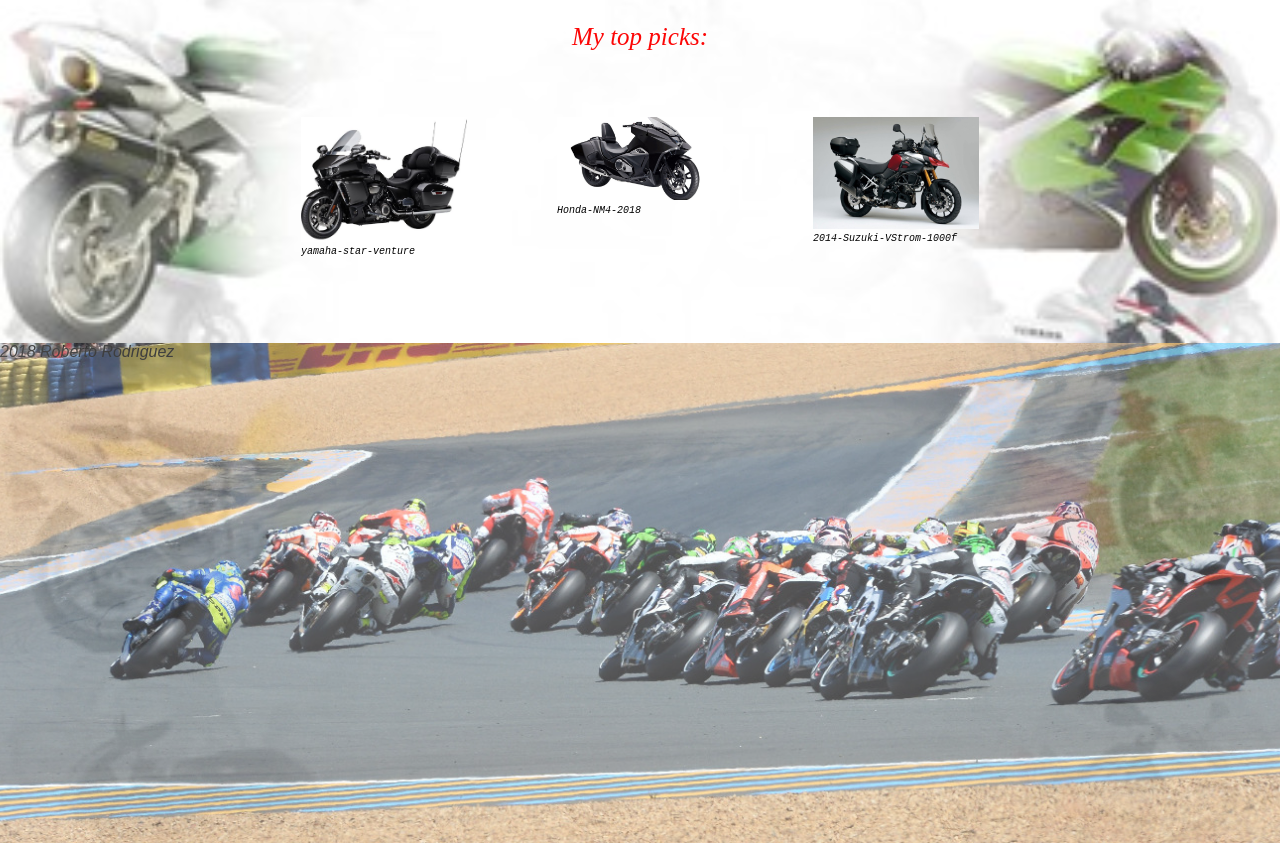
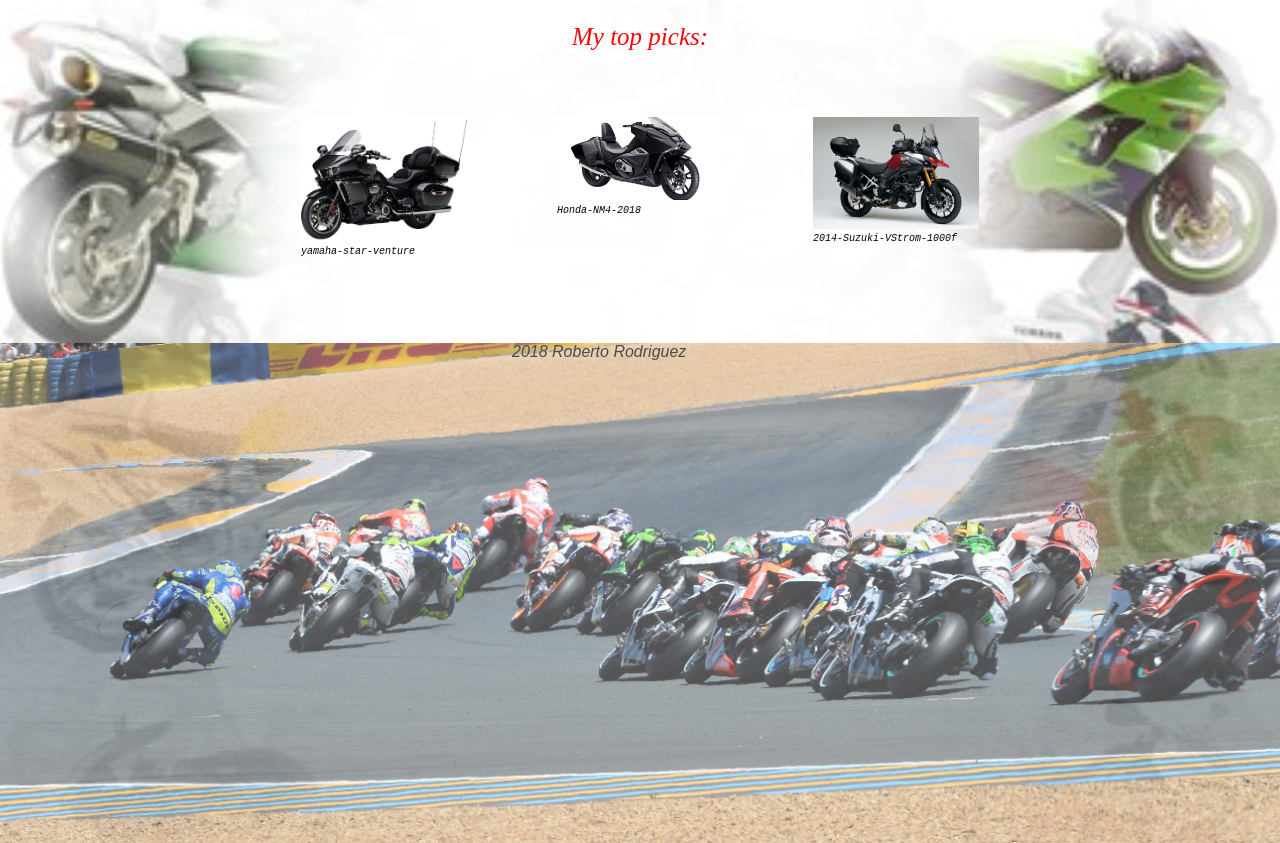
Before and after one commit to robert3r/html-me-something, a plain HTML site: page index.html in a window 1280 px wide. Shown: the part 4116-4959 px from the top of the page. Drawn offline with Linux system fonts and the light colour scheme.

Commit message:
completed the styles to the website

```diff
--- a/styles.css
+++ b/styles.css
@@ -110,3 +110,6 @@
     text-align: center;
     color:rgb(252, 6, 6);
 }
+em{
+    margin: 40%;
+}
```
